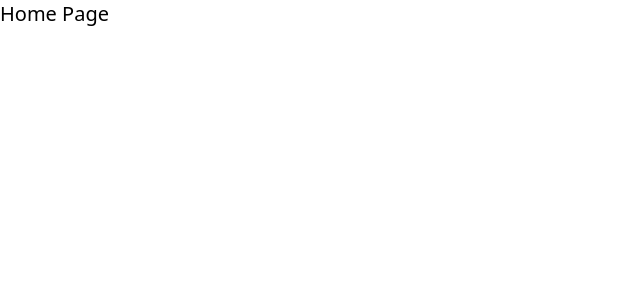
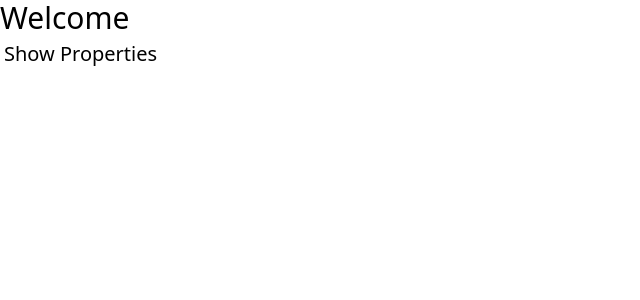
Before and after one commit to abhinavoo7/PropertyRenter, a Next.js app: page / in a window 1280 px wide. Shown: the top 300 px of the page, without its empty margins (0-640 px from the left). Built offline with nearby package versions, Linux system fonts and the light colour scheme.

Commit message:
added file based routing

```diff
--- a/app/page.jsx
+++ b/app/page.jsx
@@ -1,5 +1,14 @@
+import Link from "next/link";
+
 const HomePage = () => {
-  return <span className="font-medium text-xl">Home Page</span>;
+  return (
+    <div className="flex flex-col">
+      <span className="font-medium text-3xl">Welcome</span>
+      <Link href="/properties" className="text-xl m-1 visited:text-purple-600">
+        Show Properties
+      </Link>
+    </div>
+  );
 };
 
 export default HomePage;
--- /dev/null
+++ b/app/properties/[id]/page.jsx
@@ -0,0 +1,5 @@
+const PropertyPage = () => {
+  return <span className="font-medium text-xl">Property page</span>;
+};
+
+export default PropertyPage;
--- /dev/null
+++ b/app/properties/add/page.jsx
@@ -0,0 +1,5 @@
+const PropertyAddPage = () => {
+  return <span className="font-medium text-xl">Properties page</span>;
+};
+
+export default PropertyAddPage;
--- /dev/null
+++ b/app/properties/page.jsx
@@ -0,0 +1,14 @@
+import Link from "next/link";
+
+const PropertiesPage = () => {
+  return (
+    <div className="flex flex-col">
+      <span className="font-medium text-xl">Properties page</span>
+      <Link href="/" className="text-xl m-1 visited:text-purple-600">
+        Go Home
+      </Link>
+    </div>
+  );
+};
+
+export default PropertiesPage;
```
Also changed, not shown: 1 other file (tests, documents, lock files or other folders).
